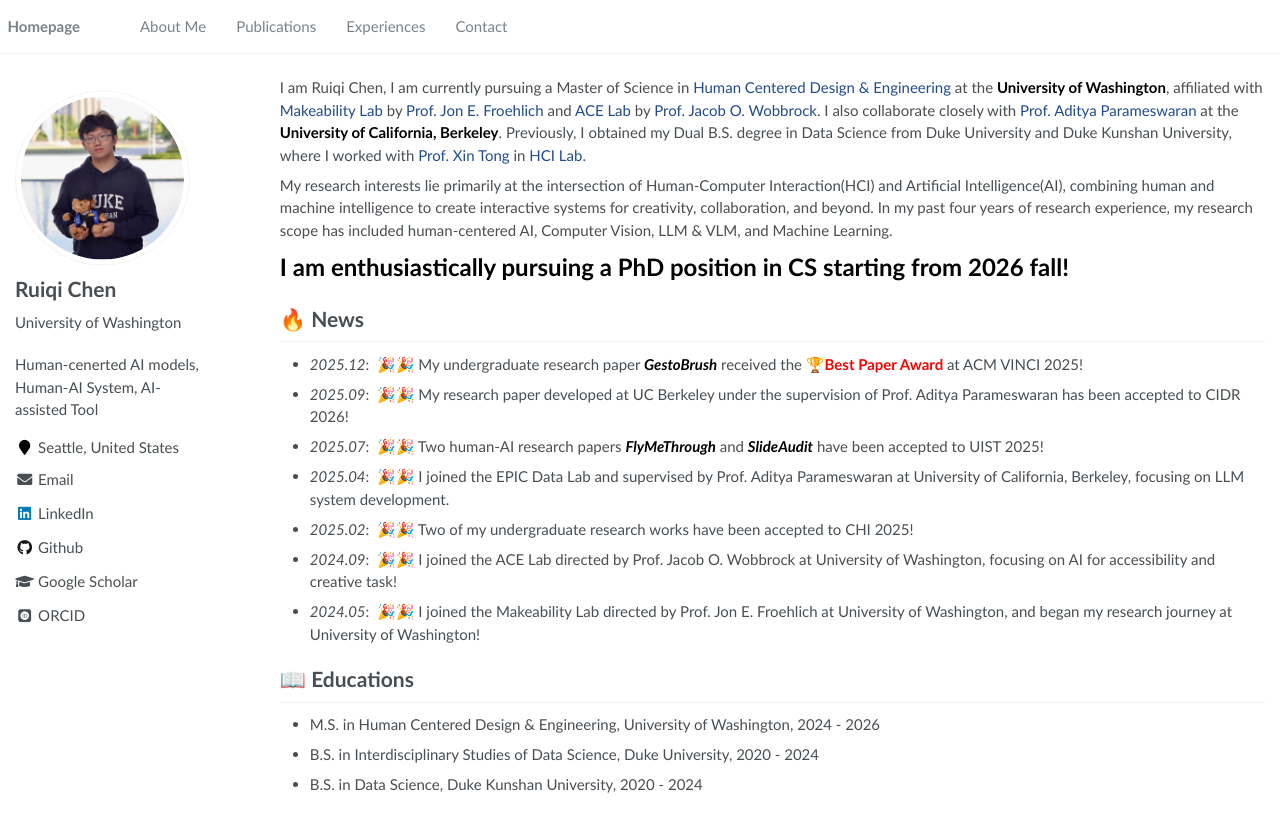
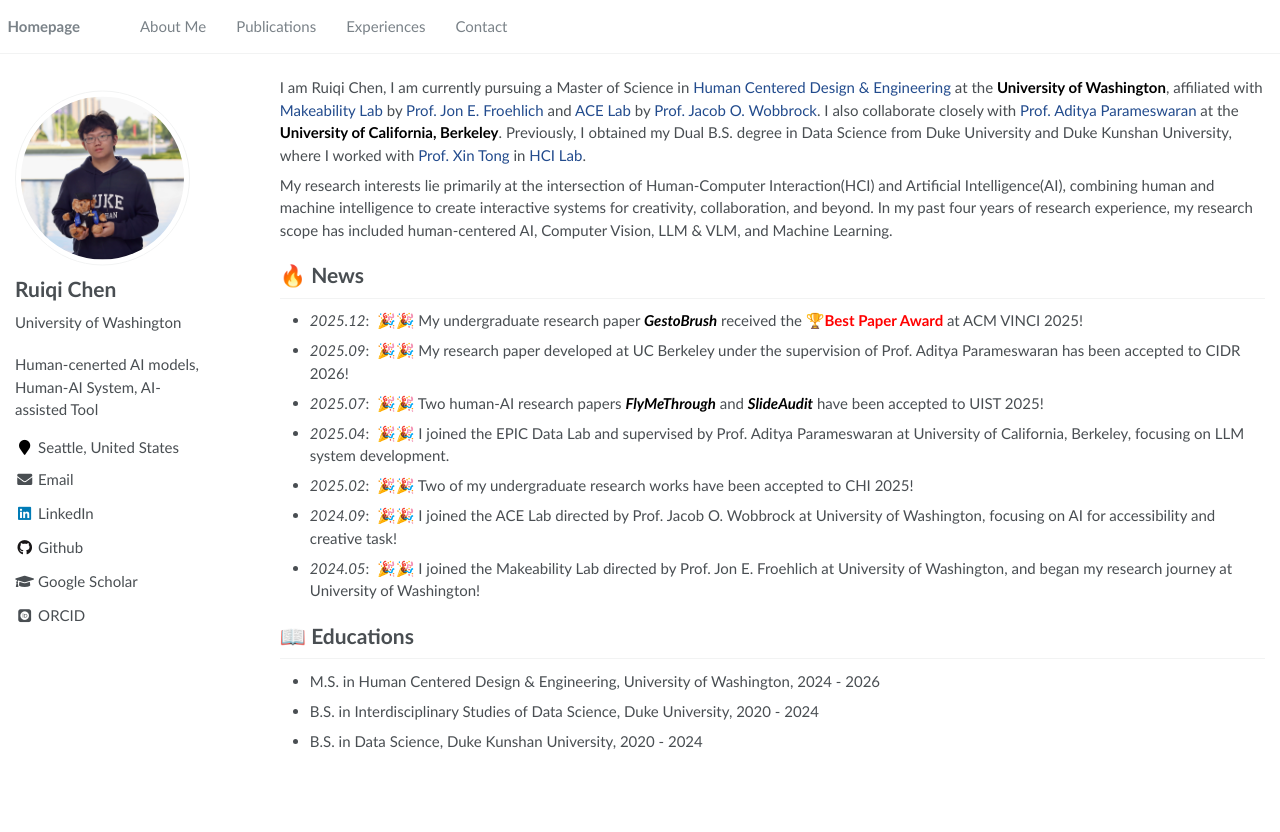
Before and after one commit to Ruiqi-Chen-0216/Ruiqi-Chen-0216.github.io, a Jekyll site: the page built from _pages/about.md, in a window 1280 px wide. Shown: the top 832 px of the page. Built offline with Jekyll 4.4.1, drawn with Linux system fonts in a browser that asks for light colours; some web fonts are replaced.

Commit message:
Update about.md

```diff
--- a/_pages/about.md
+++ b/_pages/about.md
@@ -12,7 +12,6 @@
 
 My research interests lie primarily at the intersection of Human-Computer Interaction(HCI) and Artificial Intelligence(AI), combining human and machine intelligence to create interactive systems for creativity, collaboration, and beyond. In my past four years of research experience, my research scope has included human-centered AI, Computer Vision, LLM & VLM, and Machine Learning.
 
-**<span style="font-size: 24px;">I am enthusiastically pursuing a PhD position in CS starting from 2026 fall!</span>**
 
 # 🔥 News
 - *2025.12*: &nbsp;🎉🎉 My undergraduate research paper ***GestoBrush*** received the 🏆<span style="color:red; font-weight:bold;">Best Paper Award</span> at ACM VINCI 2025!
```
